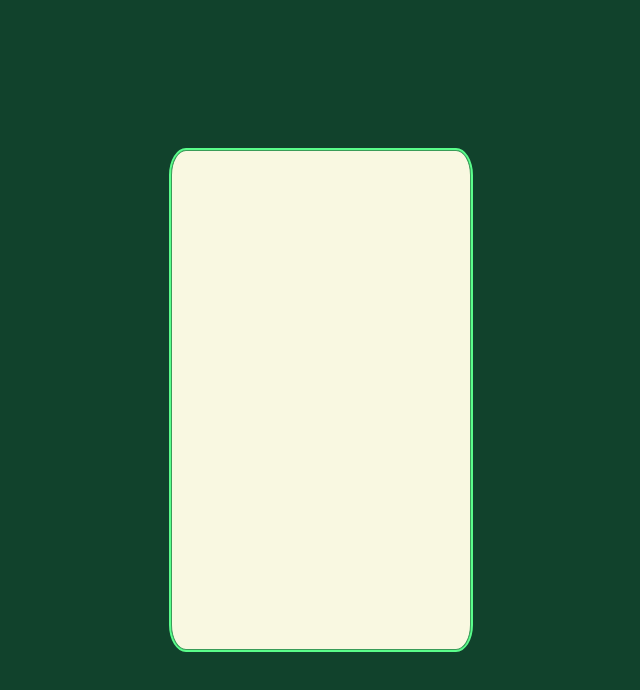
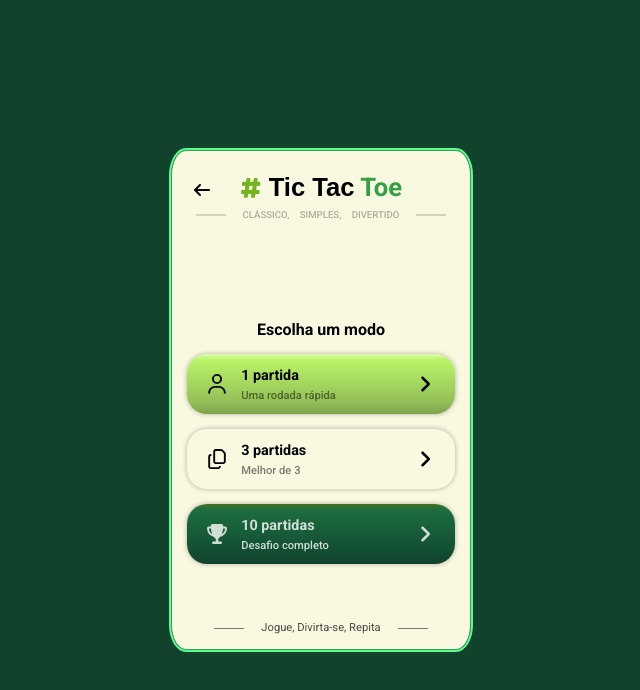
Before and after one commit to IsaqueSSNogueira/projects-v2, a React (Vite) app in the folder 04-tictactoe_v2/02-version/tictactoe/: page /matchSetup in a window 1280 px wide. Before the commit this address had no page. Shown: the top 690 px of the page, without its empty margins (319-959 px from the left). Built offline with nearby package versions, Linux system fonts and the light colour scheme; a web font is replaced by a local one.

Commit message:
tic tac toe v2 - match option screen

```diff
--- a/04-tictactoe_v2/02-version/tictactoe/package.json
+++ b/04-tictactoe_v2/02-version/tictactoe/package.json
@@ -10,6 +10,7 @@
     "preview": "vite preview"
   },
   "dependencies": {
+    "@fortawesome/free-regular-svg-icons": "^7.3.1",
     "@fortawesome/free-solid-svg-icons": "^7.3.1",
     "@fortawesome/react-fontawesome": "^3.5.0",
     "react": "^19.3.1",
--- a/04-tictactoe_v2/02-version/tictactoe/src/App.jsx
+++ b/04-tictactoe_v2/02-version/tictactoe/src/App.jsx
@@ -2,6 +2,7 @@
 import GameScreen from "./Components/GameScreen/GameScreen";
 import styles from "./App.module.css"
 import StartScreen from "./Components/StartScreen/StartScreen";
+import MatchSetupScreen from "./Components/MatchSetupScreen/MatchSetupScreen"
 import { Route, Routes } from "react-router";
 
 
@@ -14,6 +15,7 @@ const App = () => {
         <Routes>
           <Route path="/" element={<StartScreen />} />
           <Route path="/game" element={<GameScreen />} />
+          <Route path="/matchSetup" element={<MatchSetupScreen />} />
         </Routes>
         {/**/}
       </main>
--- /dev/null
+++ b/04-tictactoe_v2/02-version/tictactoe/src/Components/MatchSetupScreen/MatchSetupOptions/MatchOptionButton/MatchOptionButton.jsx
@@ -0,0 +1,60 @@
+
+
+import { FontAwesomeIcon } from "@fortawesome/react-fontawesome";
+import { faUser, faCopy } from "@fortawesome/free-regular-svg-icons";
+import { faTrophy } from "@fortawesome/free-solid-svg-icons";
+import { faAngleRight } from "@fortawesome/free-solid-svg-icons";
+import { useEffect, useState } from "react";
+import { Link } from "react-router";
+import styles from "./MatchOptionButton.module.css";
+
+
+
+const MatchOptionButton = ({ type }) => {
+
+
+    const [styleButton, setStyleButton] = useState(null)
+    const [icon, setIcon] = useState(null)
+    const [title, setTitle] = useState(null)
+    const [subtitle, setSubtitle] = useState(null)
+
+    useEffect(() => {
+        switch(type){
+            case 1:
+                setStyleButton(styles.singleMatch);
+                setIcon(faUser);
+                setTitle("1 partida");
+                setSubtitle("Uma rodada rápida");
+                break;
+            case 2:
+                setStyleButton(styles.bestOfThree);
+                setIcon(faCopy);
+                setTitle("3 partidas");
+                setSubtitle("Melhor de 3");
+                break;
+            case 3:
+                setStyleButton(styles.bestOfTen);
+                setIcon(faTrophy);
+                setTitle("10 partidas");
+                setSubtitle("Desafio completo");
+                break;
+        }
+    }, [])
+
+
+    return(
+        <Link to="/game" className={`${styles.matchOptionButton} ${styleButton}`}>
+            <FontAwesomeIcon icon={icon} className={styles.buttonIcon} />
+
+            <div className={styles.optionInfo}>
+                <h4 className={styles.optionTitle}>{title}</h4>
+                <p className={styles.optionSubtitle}>{subtitle}</p>
+            </div>
+            <FontAwesomeIcon icon={faAngleRight} className={styles.arrowIcon} />
+        </Link>
+
+    )
+}
+
+
+export default MatchOptionButton;
--- /dev/null
+++ b/04-tictactoe_v2/02-version/tictactoe/src/Components/MatchSetupScreen/MatchSetupOptions/MatchOptionButton/MatchOptionButton.module.css
@@ -0,0 +1,62 @@
+
+
+
+.matchOptionButton {
+    display: flex;
+    justify-content: space-between;
+    align-items: center;
+    padding: 0 20px;
+    width: 90%;
+    height: 60px;
+    border-radius: 20px;
+    box-shadow: 0 0 5px rgba(0,0,0,0.3);
+    -webkit-tap-highlight-color: transparent;
+    transition: 0.5s all;
+}
+
+.matchOptionButton:hover {
+    transform: scale(1.05);
+}
+
+
+.singleMatch {
+    background-image: linear-gradient(to top, rgb(125, 162, 72) 0%,  rgb(148, 191, 88) 20%, rgb(185, 244, 102) 90%, rgb(220, 249, 176));
+}
+
+.bestOfThree {
+}
+
+.bestOfTen {
+    background-image: linear-gradient(to top, rgb(17, 66, 44) 0%,  rgb(18, 77, 50) 20%, rgb(29, 109, 64) 90%, rgb(66, 114, 31));
+    color:rgba(255,255,255,0.8);
+}
+
+.bestOfTen .optionSubtitle {
+    color:rgba(255,255,255,0.8);
+}
+
+
+.optionInfo {
+    width: 70%;
+    display: flex;
+    flex-direction: column;
+    align-items: start;
+    gap:5px;
+}
+
+
+.optionTitle {
+    font-size: 0.9rem;
+
+}
+
+.optionSubtitle {
+    font-size: 0.7rem;
+    color:rgba(0,0,0,0.5);
+    font-weight: 500;
+}
+
+.arrowIcon, .buttonIcon {
+    width: 20px;
+    height: 20px;
+}
--- /dev/null
+++ b/04-tictactoe_v2/02-version/tictactoe/src/Components/MatchSetupScreen/MatchSetupOptions/MatchSetupOptions.jsx
@@ -0,0 +1,19 @@
+
+import MatchOptionButton from "./MatchOptionButton/MatchOptionButton";
+import styles from "./MatchSetupOptions.module.css";
+
+const MatchSetupOptions = () => {
+
+
+    return(
+        <div className={styles.matchSetupOptions}>
+            <h3>Escolha um modo</h3>
+            <MatchOptionButton type={1} />
+            <MatchOptionButton type={2} />
+            <MatchOptionButton type={3} />
+        </div>
+    )
+}
+
+
+export default MatchSetupOptions;
--- /dev/null
+++ b/04-tictactoe_v2/02-version/tictactoe/src/Components/MatchSetupScreen/MatchSetupOptions/MatchSetupOptions.module.css
@@ -0,0 +1,8 @@
+
+
+.matchSetupOptions {
+    display: flex;
+    flex-direction: column;
+    align-items: center;
+    gap: 15px;
+}
--- /dev/null
+++ b/04-tictactoe_v2/02-version/tictactoe/src/Components/MatchSetupScreen/MatchSetupScreen.jsx
@@ -0,0 +1,24 @@
+
+
+import FooterText from "../FooterText/FooterText";
+import Header from "./../Header/Header";
+import MatchSetupOptions from "./MatchSetupOptions/MatchSetupOptions";
+import styles from "./MatchSetupScreen.module.css";
+
+
+const MatchSetupScreen = () => {
+
+
+    return (
+        <div className={styles.matchSetupScreen}>
+            <Header />
+            <MatchSetupOptions />
+            <div className={styles.footerText}>
+                <FooterText />
+            </div>
+        </div>
+    )
+}
+
+
+export default MatchSetupScreen;
--- /dev/null
+++ b/04-tictactoe_v2/02-version/tictactoe/src/Components/MatchSetupScreen/MatchSetupScreen.module.css
@@ -0,0 +1,17 @@
+
+.matchSetupScreen {
+    width: 100%;
+    height: 100%;
+    display: flex;
+    flex-direction: column;
+    justify-content: space-between;
+    position: relative;
+}
+
+
+.footerText {
+    width: 100%;
+    display: flex;
+    justify-content: center;
+    position: relative;
+}
--- a/04-tictactoe_v2/02-version/tictactoe/src/Components/StartScreen/StartButton/StartButton.jsx
+++ b/04-tictactoe_v2/02-version/tictactoe/src/Components/StartScreen/StartButton/StartButton.jsx
@@ -12,7 +12,7 @@ const StartButton = () => {
 
 
     return (
-            <Link to="/game" className={styles.startButton} onClick={() => playSoundFunction("start")}>
+            <Link to="/matchSetup" className={styles.startButton} onClick={() => playSoundFunction("start")}>
 
                 <FontAwesomeIcon icon={faPlay} className={styles.playIcon} />
                 Iniciar
--- a/04-tictactoe_v2/02-version/tictactoe/src/Components/StartScreen/StartScreen.jsx
+++ b/04-tictactoe_v2/02-version/tictactoe/src/Components/StartScreen/StartScreen.jsx
@@ -3,7 +3,7 @@ import styles from './StartScreen.module.css';
 import Header from './../Header/Header';
 import GameLogo from './GameLogo/GameLogo';
 import WelcomeText from './WelcomeText/WelcomeText';
-import FooterText from './FooterText/FooterText';
+import FooterText from '../FooterText/FooterText';
 import StartButton from './StartButton/StartButton';
 
 const StartScreen = () => {
```
Also changed, not shown: 04-tictactoe_v2/02-version/tictactoe/src/Components/FooterText/FooterText.jsx (renamed from 04-tictactoe_v2/02-version/tictactoe/src/Components/StartScreen/FooterText/FooterText.jsx), 04-tictactoe_v2/02-version/tictactoe/src/Components/FooterText/FooterText.module.css (renamed from 04-tictactoe_v2/02-version/tictactoe/src/Components/StartScreen/FooterText/FooterText.module.css), 1 other file (tests, documents, lock files or other folders).
